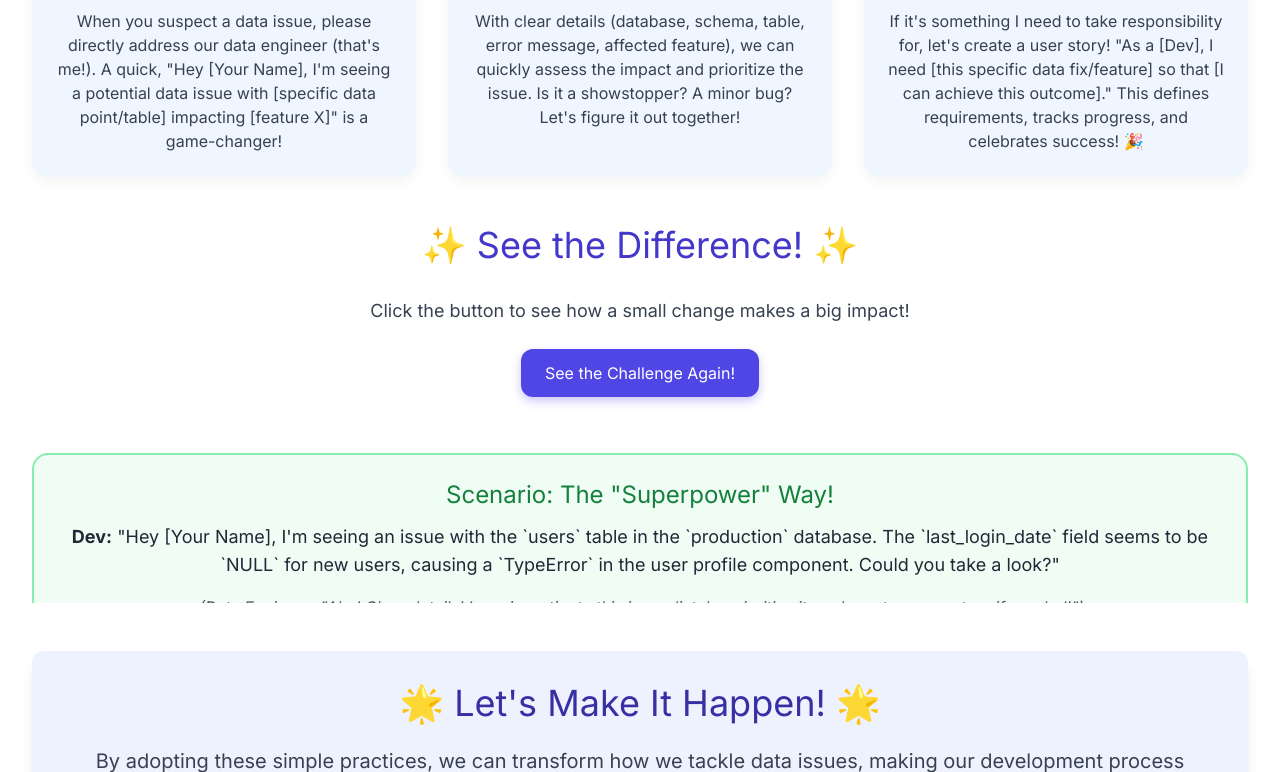
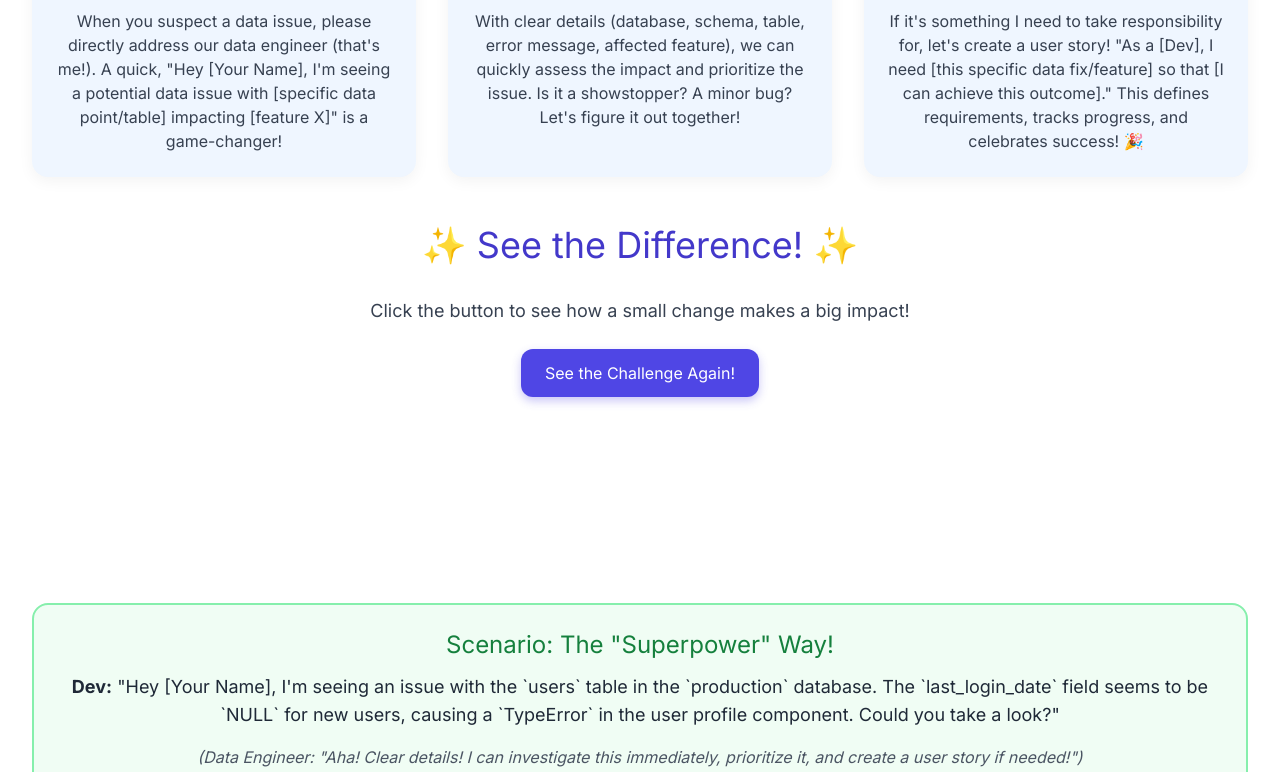
Before and after one commit to fosterpages101/teamwork-is-dreamwork, a plain HTML site: page index.html in a window 1280 px wide. Both pictures are taken after a click on the button "Show Me the Superpower!". Shown: the part 926-1698 px from the top of the page. Drawn offline with nearby package versions, Linux system fonts and the light colour scheme.

Commit message:
Update index.html

```diff
--- a/index.html
+++ b/index.html
@@ -59,19 +59,24 @@
             padding: 1.5rem;
             margin-top: 1.5rem;
             background-color: #f5f3ff; /* Lighter purple background */
-            transition: all 0.5s ease-in-out;
+            transition: opacity 0.5s ease-in-out, max-height 0.5s ease-in-out, padding 0.5s ease-in-out; /* Smoother transition for all properties */
             min-height: 150px; /* Ensure consistent height */
         }
         .hidden-scenario {
             opacity: 0;
             max-height: 0;
+            padding-top: 0; /* Collapse padding */
+            padding-bottom: 0; /* Collapse padding */
+            margin-top: 0; /* Collapse margin */
+            margin-bottom: 0; /* Collapse margin */
             overflow: hidden;
-            padding: 0 1.5rem; /* Adjust padding when hidden */
         }
         .visible-scenario {
             opacity: 1;
-            max-height: 500px; /* Arbitrarily large to allow content */
-            padding: 1.5rem;
+            max-height: 500px; /* Arbitrarily large to allow content to expand */
+            padding: 1.5rem; /* Restore padding */
+            margin-top: 1.5rem; /* Restore margin */
+            margin-bottom: 1.5rem; /* Restore margin */
         }
     </style>
 </head>
@@ -174,7 +179,7 @@
                 </div>
 
                 <!-- Good Scenario (initially hidden) -->
-                <div id="goodScenario" class="scenario-box hidden-scenario bg-green-50 border-green-300 absolute top-0 left-0 w-full">
+                <div id="goodScenario" class="scenario-box hidden-scenario bg-green-50 border-green-300">
                     <h3 class="text-2xl mb-3 text-green-700">Scenario: The "Superpower" Way!</h3>
                     <p class="text-lg text-gray-800 mb-4">
                         <strong>Dev:</strong> "Hey [Your Name], I'm seeing an issue with the `users` table in the `production` database.
@@ -218,6 +223,10 @@
 
             let isGoodScenarioVisible = false;
 
+            // Initially hide the good scenario and ensure bad scenario is visible
+            goodScenario.classList.add('hidden-scenario');
+            badScenario.classList.add('visible-scenario');
+
             toggleScenarioBtn.addEventListener('click', () => {
                 if (isGoodScenarioVisible) {
                     // Switch back to bad scenario
```
